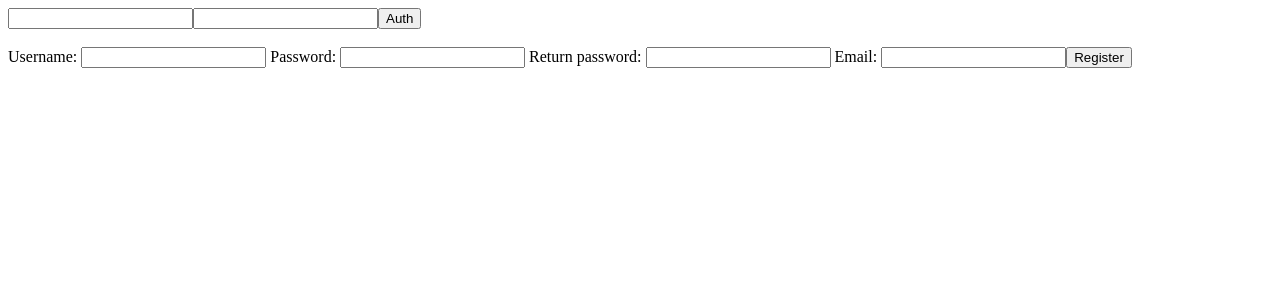
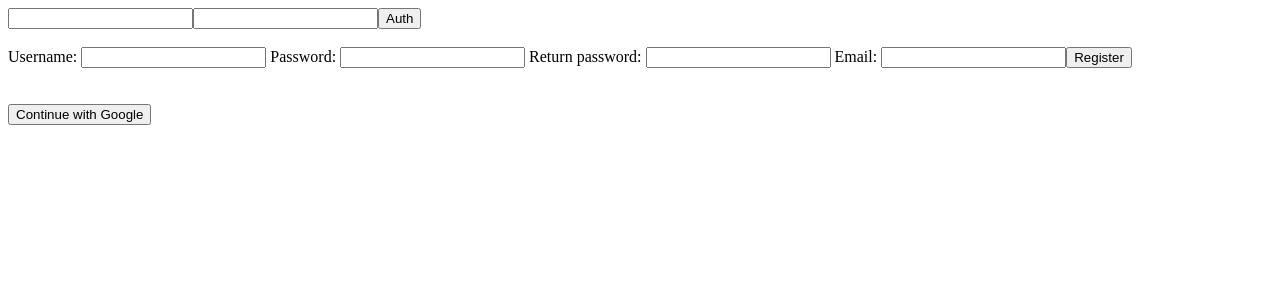
Before and after one commit to JackScher/task2-front, a Vue app in the folder task2/: page /#/ in a window 1280 px wide. Shown: the top 300 px of the page. Built offline with nearby package versions, Linux system fonts and the light colour scheme; no server answers.

Commit message:
get google token for signIn/signUp with google

```diff
--- a/task2/package.json
+++ b/task2/package.json
@@ -10,6 +10,10 @@
     "axios": "^0.21.0",
     "core-js": "^3.6.5",
     "vue": "^2.6.11",
+    "vue-google-auth": "^1.0.5",
+    "vue-google-oauth2": "^1.5.5",
+    "vue-google-signin-button": "^1.0.4",
+    "vue-google-signin-button-directive": "^1.0.3",
     "vue-router": "^3.2.0"
   },
   "devDependencies": {
--- /dev/null
+++ b/task2/src/components/Google.vue
@@ -0,0 +1,36 @@
+<template>
+  <div>
+    <button v-google-signin-button="clientId" @success="OnGoogleAuthSuccess" @error="OnGoogleAuthFail">
+      Continue with Google
+    </button>
+  </div>
+</template>
+
+<script>
+import axios from 'axios';
+
+export default {
+  name: "Google",
+  data: () => ({
+    clientId: '730249173496-cs79cmelhvjcgfqogrl7502au66finrs.apps.googleusercontent.com',
+    googleToken: null
+  }),
+  methods: {
+    OnGoogleAuthSuccess (idToken) {
+      console.log('UserGoogleId: '+ idToken);
+      // this.googleToken = idToken
+      // axios.post('http://127.0.0.1:8000/auth-services/google/login/', {
+      //   access_token: this.googleToken,
+      // }).then(res => console.log(res))
+      // .catch(err => console.log(err))
+    },
+    OnGoogleAuthFail (error) {
+      console.log(error)
+    }
+  }
+}
+</script>
+
+<style scoped>
+
+</style>
--- a/task2/src/main.js
+++ b/task2/src/main.js
@@ -1,10 +1,14 @@
 import Vue from 'vue'
 import App from './App.vue'
 import router from './router'
+import GoogleSignInButton from 'vue-google-signin-button-directive'
 
 Vue.config.productionTip = false
 
+
+
 new Vue({
   router,
+  GoogleSignInButton,
   render: h => h(App)
 }).$mount('#app')
--- a/task2/src/views/Home.vue
+++ b/task2/src/views/Home.vue
@@ -6,6 +6,8 @@
     <Register/>
     <br>
     <Conf/>
+    <br>
+    <Google/>
   </div>
 </template>
 
@@ -14,13 +16,15 @@
 import Login from '@/components/Login.vue'
 import Register from '@/components/Register.vue'
 import Conf from '@/components/Conf.vue'
+import Google from '@/components/Google.vue'
 
 export default {
   name: 'Home',
   components: {
     Login,
     Register,
-    Conf
+    Conf,
+    Google
   }
 }
 </script>
```
Also changed, not shown: 1 other file (tests, documents, lock files or other folders).
